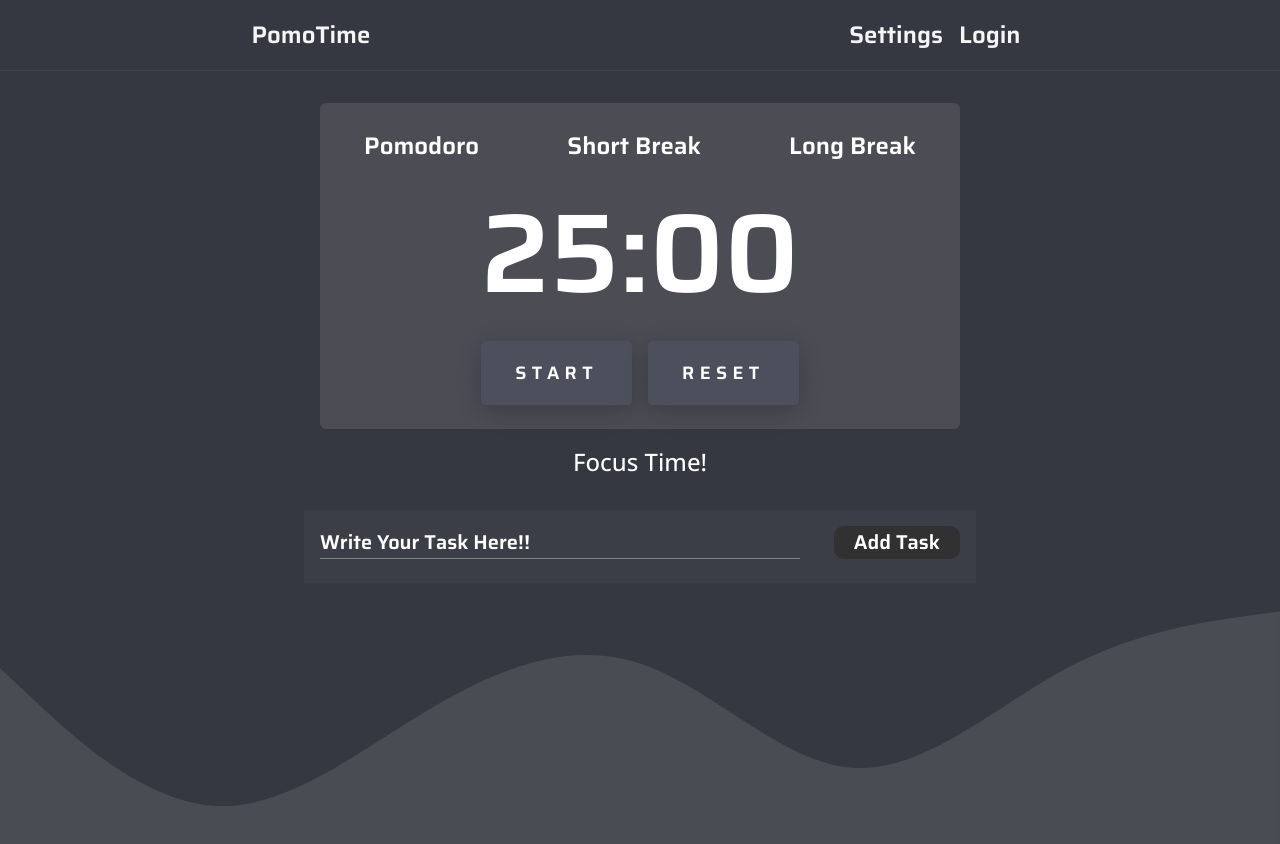
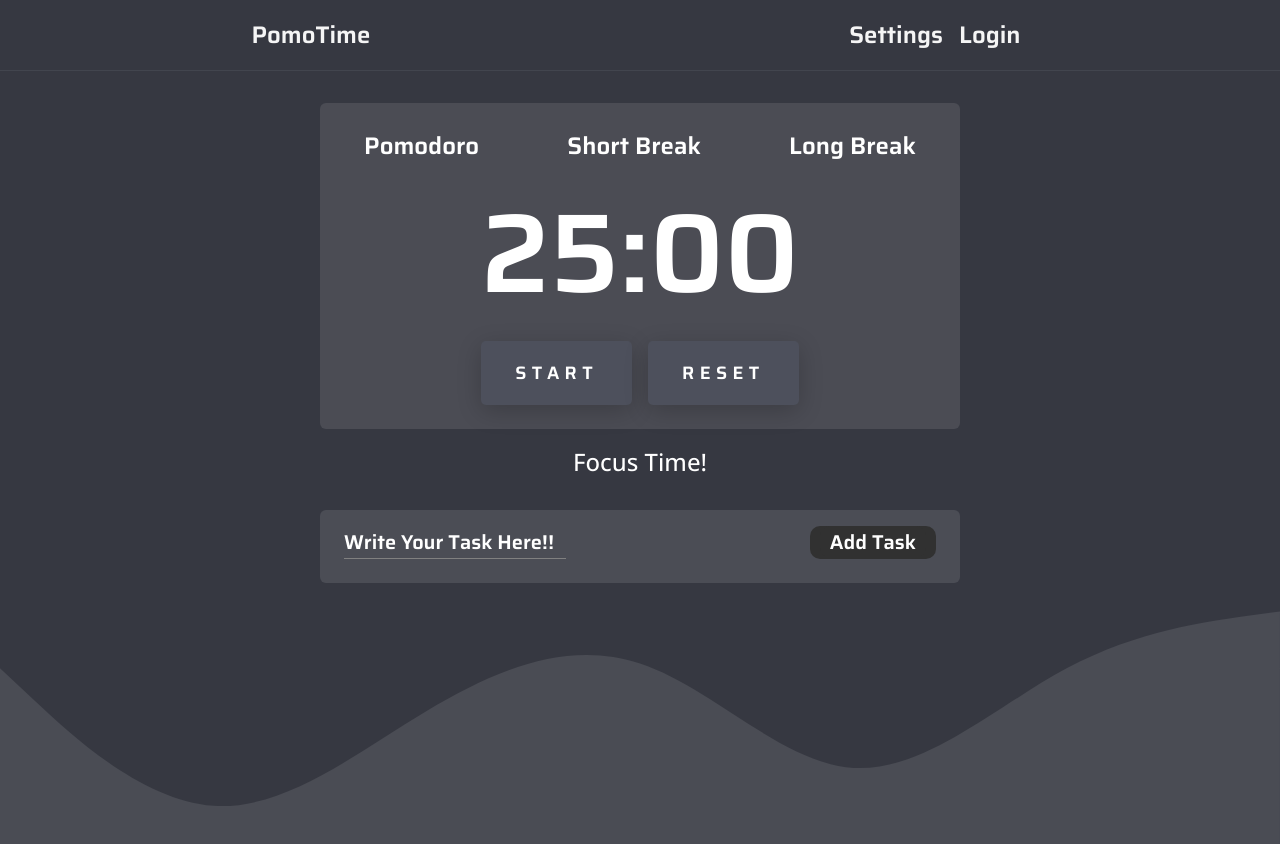
Before and after one commit to Neel2107/PomoTIme, a React (Vite) app: page / in a window 1280 px wide. Shown: the top 844 px of the page. Built offline with nearby package versions, Linux system fonts and the light colour scheme.

Commit message:
task-list bg changes

```diff
--- a/src/index.css
+++ b/src/index.css
@@ -1,4 +1,4 @@
-html{
+html {
     background-color: #363841;
 }
 
@@ -80,7 +80,8 @@ html{
     margin-right: 1rem;
 
 }
-.reset-button{
+
+.reset-button {
     font-size: 2rem;
     padding: 0rem 2rem;
     border-radius: 0.5rem;
@@ -94,6 +95,7 @@ html{
 .start-button:hover {
     background-color: #2e2e2e;
 }
+
 .reset-button:hover {
     background-color: #2e2e2e;
 }
@@ -115,7 +117,7 @@ html{
 .todo-input {
     font-size: 20px;
     color: white;
-    min-width: 30rem;
+    /* width: 30rem; */
     border: 0;
     background-color: transparent;
     border-bottom: 1px solid grey;
@@ -137,7 +139,7 @@ html{
     display: flex;
     flex-direction: row;
     justify-content: space-between;
-    width: 40rem;
+
 }
 
 .add-btn {
@@ -145,16 +147,62 @@ html{
     color: white;
     background-color: rgb(49, 49, 49);
     border: 0;
-    padding:0px 10px;
+    padding: 0px 10px;
     border-radius: 10px;
 }
 
-.both-buttons{
+.both-buttons {
     display: flex;
     flex-direction: row;
     justify-content: center;
 
 
+}
+
+
+/* /////////////////////////////////Todo-list////////////////////////////////// */
+
+
+.task-list>li {
+    display: flex;
+    flex-direction: row;
+    justify-content: space-between;
+
+}
+
+.list-btn {
+    display: flex;
+    flex-direction: row;
+    justify-content: flex-end;
+
+
+}
+
+.task-list {
+    margin-top: 0.5rem;
+}
+
+
+.list-edit {
+    margin-top: 0.5rem;
+    margin-right: 1rem;
+    margin-bottom: 0.5rem;
+}
+
+.list-delete {
+    margin-top: 0.5rem;
+    margin-right: 1rem;
+    margin-bottom: 0.5rem;
+}
+
+.for-task-bg {
+    width: 37rem;
+    margin: auto;
+    background-color: #5f616981;
+    justify-content: space-around;
+    padding: 1rem 1.5rem;
+    border-radius: 6px;
+    /* border: solid red; */
 }
 
 
@@ -288,44 +336,3 @@ html{
         transform: scale(1);
     }
 }
-
-
-   /* /////////////////////////////////Todo-list////////////////////////////////// */
-
-
-   .task-list > li{
-    display: flex;
-    flex-direction: row;
-    justify-content: space-between;
-    width: 40rem;
-   }
-
-   .list-btn{
-    display: flex;
-    flex-direction: row;
-    justify-content: flex-end;
-
-
-   }
-
-   .task-list{
-    margin-top: 0.5rem;
-   }
-
-
-   .list-edit{
-    margin-top: 0.5rem;
-    margin-right: 1rem;
-    margin-bottom: 0.5rem;
-   }
-   .list-delete{
-    margin-top: 0.5rem;
-    margin-right: 1rem;
-    margin-bottom: 0.5rem;
-   }
-
-   .for-task-bg{
-    background-color:#4d505c3a;
-    padding: 1rem;
-    width: 40rem;
-   }
```
Lines whose indentation alone changed are shown as unchanged.
